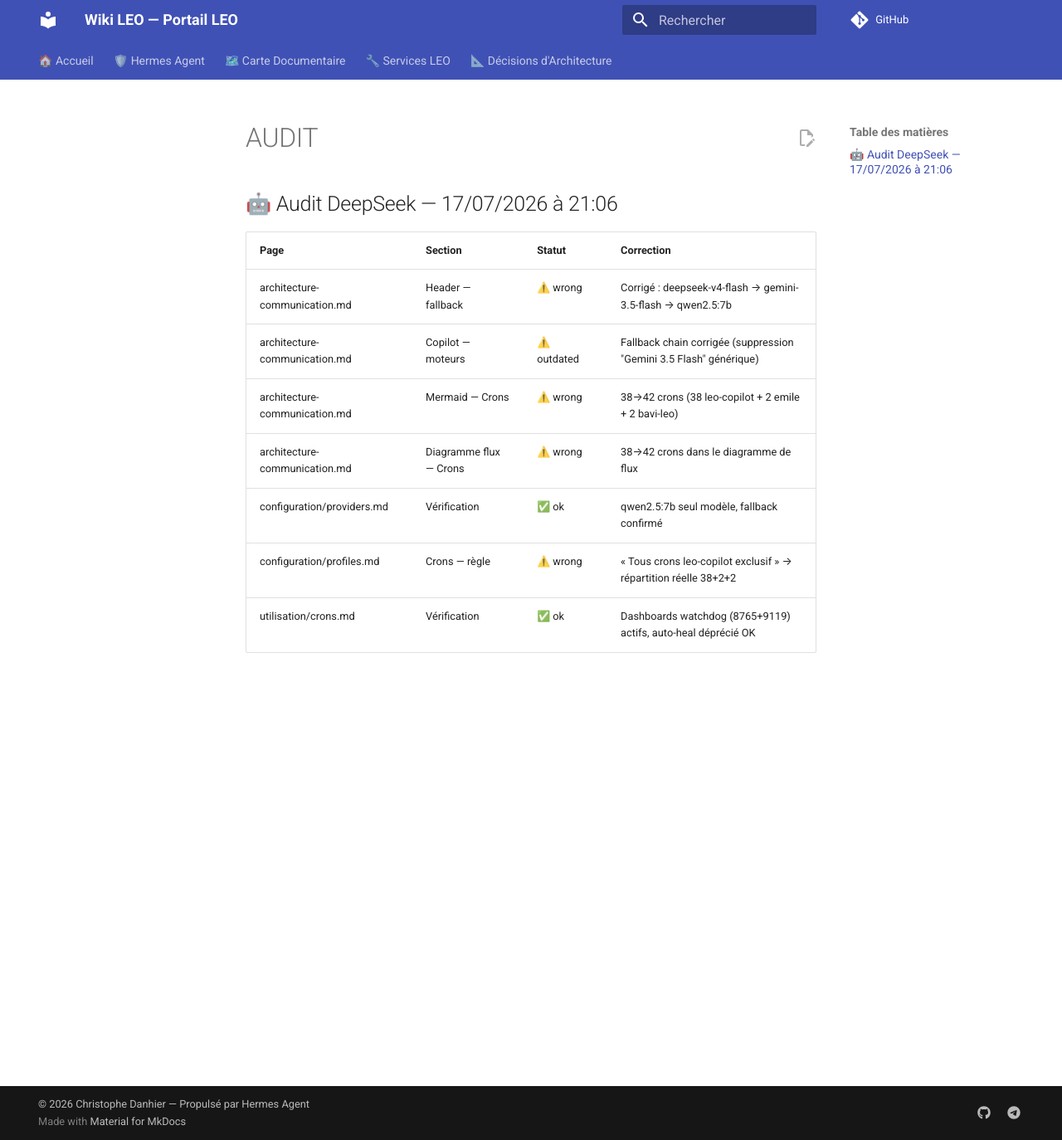
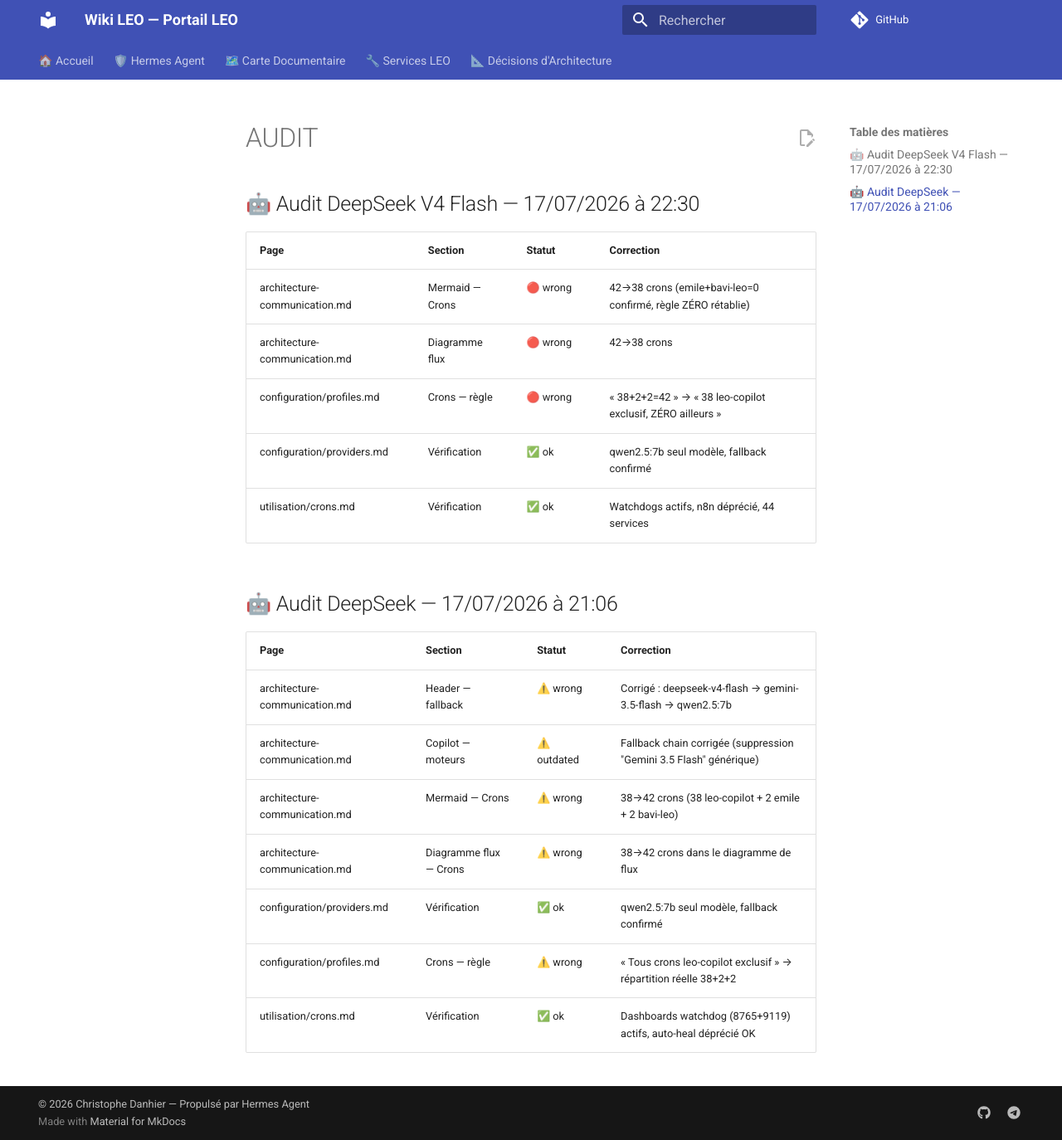
Before and after one commit to christophedanhier-hash/hermes-wiki, an MkDocs documentation site: the page built from docs/AUDIT.md, in a window 1280 px wide and 1374 px high. Shown: the whole window at 83% size. Built offline with MkDocs 1.6.1 and Material for MkDocs 9.7.7, drawn with Linux system fonts in a browser that asks for light colours; comment, search, counter and statistics services are not loaded.

Commit message:
🤖 Audit V4 Flash — 17/07 22:30

```diff
--- a/docs/AUDIT.md
+++ b/docs/AUDIT.md
@@ -1,3 +1,13 @@
+## 🤖 Audit DeepSeek V4 Flash — 17/07/2026 à 22:30
+
+| Page | Section | Statut | Correction |
+|------|---------|--------|------------|
+| architecture-communication.md | Mermaid — Crons | 🔴 wrong | 42→38 crons (emile+bavi-leo=0 confirmé, règle ZÉRO rétablie) |
+| architecture-communication.md | Diagramme flux | 🔴 wrong | 42→38 crons |
+| configuration/profiles.md | Crons — règle | 🔴 wrong | « 38+2+2=42 » → « 38 leo-copilot exclusif, ZÉRO ailleurs » |
+| configuration/providers.md | Vérification | ✅ ok | qwen2.5:7b seul modèle, fallback confirmé |
+| utilisation/crons.md | Vérification | ✅ ok | Watchdogs actifs, n8n déprécié, 44 services |
+
 ## 🤖 Audit DeepSeek — 17/07/2026 à 21:06
 
 | Page | Section | Statut | Correction |
--- a/docs/hermes/configuration/providers.md
+++ b/docs/hermes/configuration/providers.md
@@ -181,4 +181,4 @@ Ce n'est pas grave si votre fichier `config.yaml` est plus ou moins complexe. L'
 *Document mis à jour le 17/07/2026 — Léo 🦁*
 
 ---
-> 🤖 Dernier audit : 17/07/2026 à 21:06 (UTC+2) — confirmé : qwen2.5:7b seul modèle Ollama, fallback deepseek-v4-flash→gemini-3.5-flash→qwen2.5:7b
+> 🤖 Dernier audit : 17/07/2026 à 22:30 (UTC+2) — confirmé : qwen2.5:7b seul modèle Ollama, fallback deepseek-v4-flash→gemini-3.5-flash→qwen2.5:7b, n8n déprécié
```
Also changed, not shown: docs/hermes/architecture-communication.md (+3 -3 lines), docs/hermes/configuration/profiles.md (+2 -2 lines), docs/hermes/utilisation/crons.md (+1 -1 lines).
